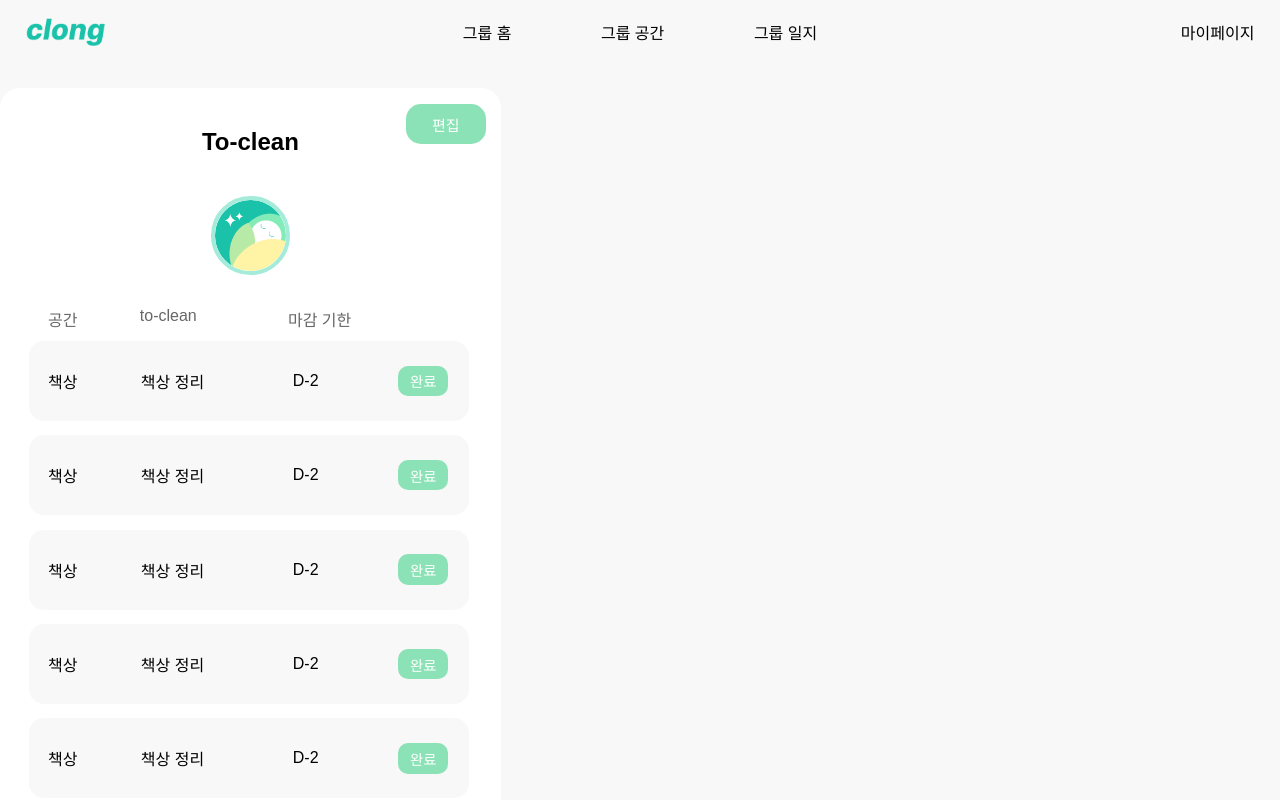
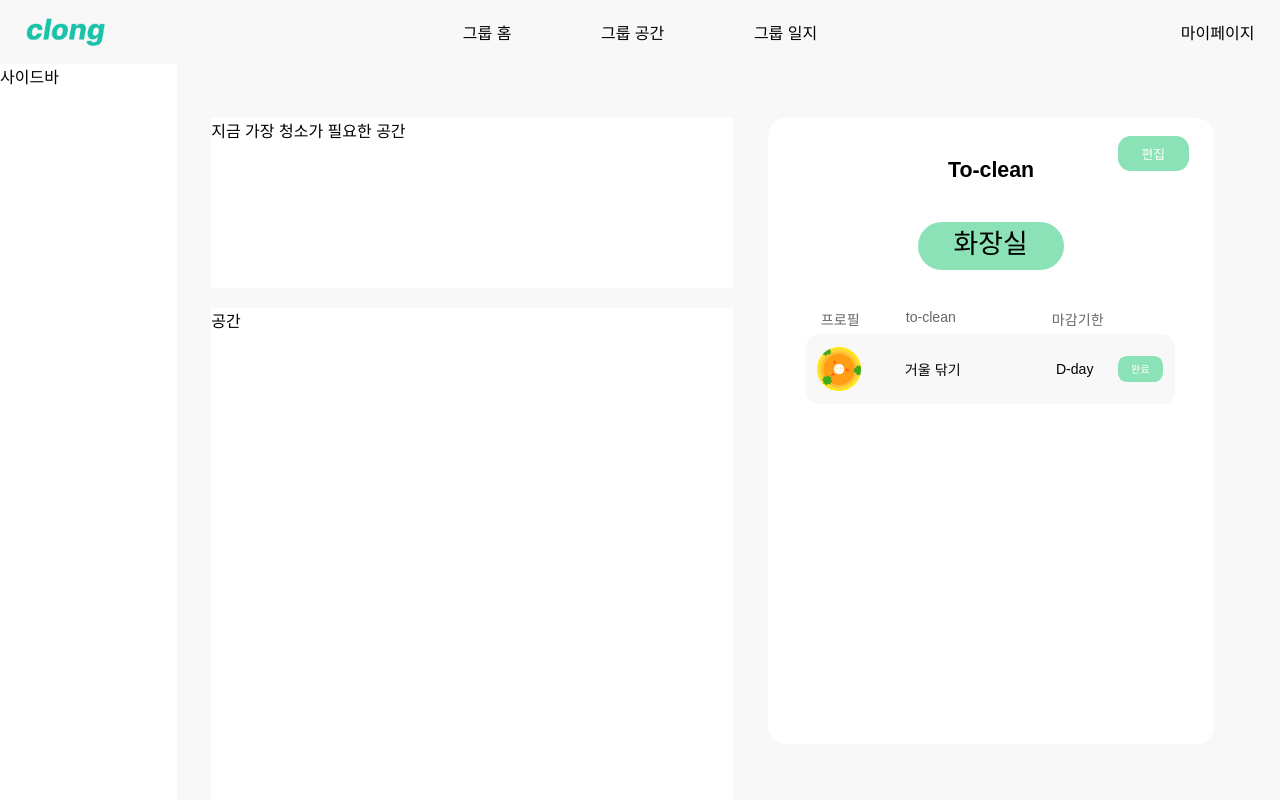
Before and after one commit to Co-sol/clong_front, a React (Vite) app: page /groupSpace in a window 1280 px wide. Shown: the top 800 px of the page. Built offline with nearby package versions, Linux system fonts and the light colour scheme; a web font is replaced by a local one.

Commit message:
완료 누르면 X로 수정

```diff
--- a/package.json
+++ b/package.json
@@ -10,6 +10,7 @@
     "preview": "vite preview"
   },
   "dependencies": {
+    "bootstrap": "^5.3.6",
     "react": "^19.1.0",
     "react-dom": "^19.1.0",
     "react-router-dom": "^7.6.2"
--- a/src/components/GList.css
+++ b/src/components/GList.css
@@ -3,13 +3,14 @@
     height: 78.32vh; /* 화면 높이에 맞춤 */
     background-color: white;
     border-radius: 1.39vw; /* 20px */
+    margin-top: 6.7vh;
     position: relative;
 }
 
 .GList h3 {
     font-size: 1.67vw; /* 24px */
     text-align: center;
-    padding-top: 3vw; /* 반응형 간격 */
+    padding-top: 1.5vw; /* 반응형 간격 */
     padding-bottom: 3vw;
     margin-bottom: 0;
 }
@@ -62,7 +63,7 @@
 }
 
 .GList .deadLine_text {
-    margin-left: 8vw;
+    margin-left: 7.5vw;
 }
 
 .GList .scrollBar {
--- a/src/components/GList.jsx
+++ b/src/components/GList.jsx
@@ -36,9 +36,9 @@ const GList = () => {
             </section>
             <div className="scrollBar">
                 {groupData.map((item) => (
-                    <GListItem item={item} />
+                    <GListItem isEditMode={isEditMode} item={item} />
                 ))}
-                {!isEditMode && <Button text={"+"} type={"add1"} />}
+                {isEditMode && <Button text={"+"} type={"add1"} />}
             </div>
         </div>
     );
--- a/src/components/GListItem.css
+++ b/src/components/GListItem.css
@@ -26,7 +26,7 @@
 .GListItem .deadLine {
     font-size: 1.1vw;
     position: absolute;
-    left: 20vw;
+    left: 19.5vw;
     max-width: 4.2vw;
 }
 
@@ -39,3 +39,14 @@
     font-size: 0.8vw;
     color: white;
 }
+
+.GListItem .Button_delete {
+    width: 3.47vw;
+    height: 2vw;
+    border-radius: 0.7vw;
+    position: absolute;
+    right: 0.7vw;
+    font-size: 1.5vw;
+    color: rgb(103, 103, 103);
+    background-color: transparent;
+}
--- a/src/components/GListItem.jsx
+++ b/src/components/GListItem.jsx
@@ -2,7 +2,7 @@ import "./GListItem.css";
 import { getBadgeImage } from "../utils/get-badge-images";
 import Button from "./Button";
 
-const GListItem = ({ item }) => {
+const GListItem = ({ isEditMode, item }) => {
     return (
         <div className="GListItem">
             <img
@@ -11,7 +11,11 @@ const GListItem = ({ item }) => {
             />
             <div className="toClean">{item.toClean}</div>
             <div className="deadLine">{item.deadLine}</div>
-            <Button type={"done"} text={"완료"} />
+            {isEditMode ? (
+                <Button type={"delete"} text={"✕"} />
+            ) : (
+                <Button type={"done"} text={"완료"} />
+            )}
         </div>
     );
 };
--- a/src/index.css
+++ b/src/index.css
@@ -14,6 +14,7 @@ body {
     font-family: "NotoSansKR", sans-serif;
     margin: 0;
     padding: 0;
+    height: 100vh;
     box-sizing: border-box;
     background-color: rgb(248, 248, 248);
 }
--- a/src/pages/GroupSpacePage.css
+++ b/src/pages/GroupSpacePage.css
@@ -0,0 +1,33 @@
+/* checklist배치하기 위해 임시로 잡아둔 틀 */
+.GroupSpace {
+    height: 100vh;
+}
+
+.GroupSpace .GroupSpaceContent {
+    display: flex;
+    gap: 2.7vw;
+    height: 100%;
+}
+
+.GroupSpace .sidebar {
+    background-color: white;
+    width: 13.8vw;
+}
+
+.GroupSpace .middle {
+    margin-top: 6.7vh;
+    margin-bottom: 6.6vh;
+}
+
+.GroupSpace .mostCleanNeeded {
+    background-color: white;
+    width: 40.8vw;
+    height: 21.3vh;
+    margin-bottom: 2.5vh;
+}
+
+.GroupSpace .space {
+    background-color: white;
+    width: 40.8vw;
+    height: 40.8vw;
+}
--- a/src/pages/GroupSpacePage.jsx
+++ b/src/pages/GroupSpacePage.jsx
@@ -1,12 +1,22 @@
 import Header from "../components/Header";
 import "./GroupSpacePage.css";
 import PList from "../components/PList";
+import GList from "../components/GList";
 
 function GroupSpacePage() {
     return (
         <div className="GroupSpace">
             <Header />
-            <PList />
+            <div className="GroupSpaceContent">
+                <div className="sidebar">사이드바</div>
+                <div className="middle">
+                    <div className="mostCleanNeeded">
+                        지금 가장 청소가 필요한 공간
+                    </div>
+                    <div className="space">공간</div>
+                </div>
+                <GList />
+            </div>
         </div>
     );
 }
```
Also changed, not shown: 1 other file (tests, documents, lock files or other folders).
